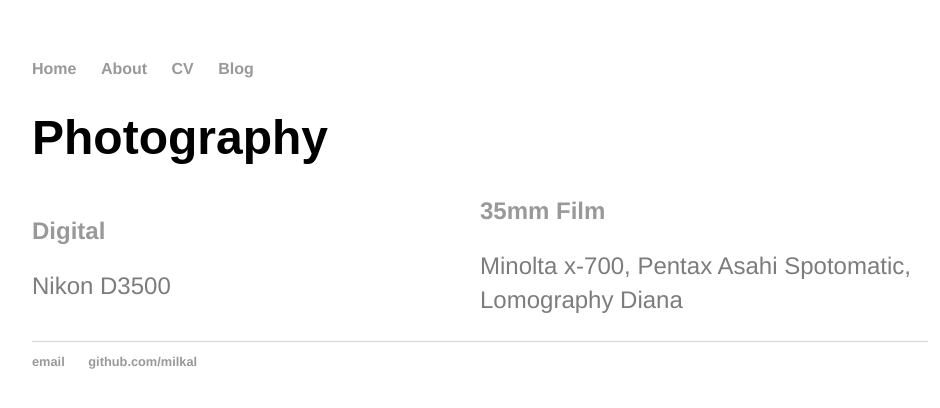
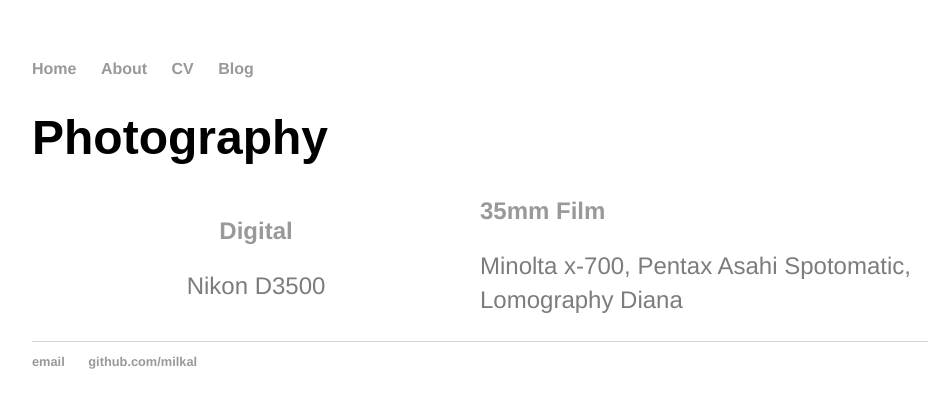
Before and after one commit to milkal/milkal.github.io, a Jekyll site: the page photography/index.html, which Jekyll copies as it is, in a window 1280 px wide. Shown: the top 408 px of the page, without its empty margins (160-1100 px from the left). Built offline with Jekyll 4.4.1, drawn with Linux system fonts in a browser that asks for light colours.

Commit message:
photo grid for filmphoto.html, center align text in photography index

```diff
--- a/css/main.css
+++ b/css/main.css
@@ -72,12 +72,31 @@ img {
   overflow: hidden;
 }
 
-#digitalmenu{
+.column{
+  float: left;
   width: 50%;
-  float: left;
+  padding: 10px;
+}
+
+.column img {
+  margin-top: 12px;
+  width: 100%;
+}
+
+.row{
+  content: " ";
+  display: table;
+  clear: both;
 }
 
 #digitalmenu{
   width: 50%;
   float: left;
+  text-align: center;
 }
+
+#digitalmenu{
+  width: 50%;
+  float: left;
+  text-align: center;
+}
```
Also changed, not shown: photography/filmphoto.html (+8 -4 lines).
